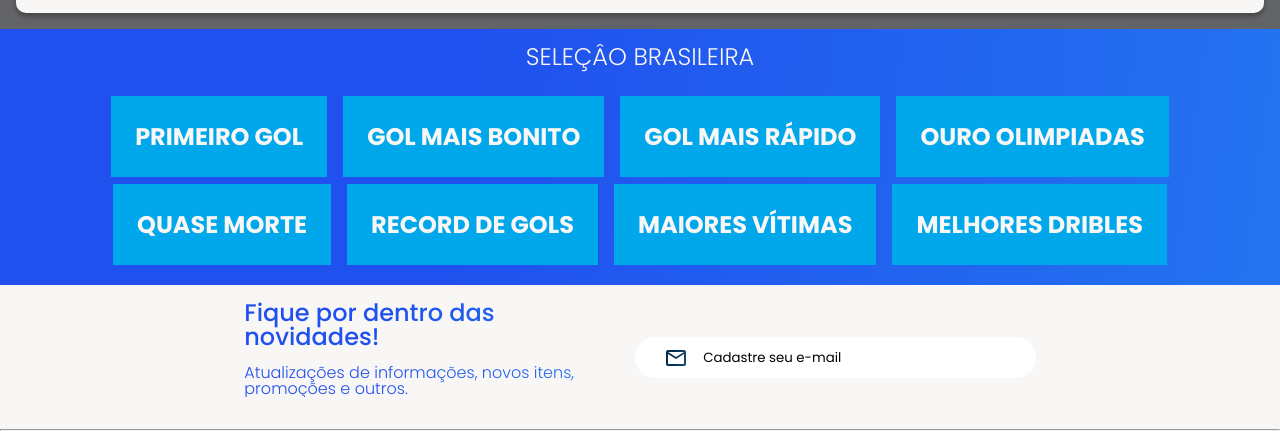
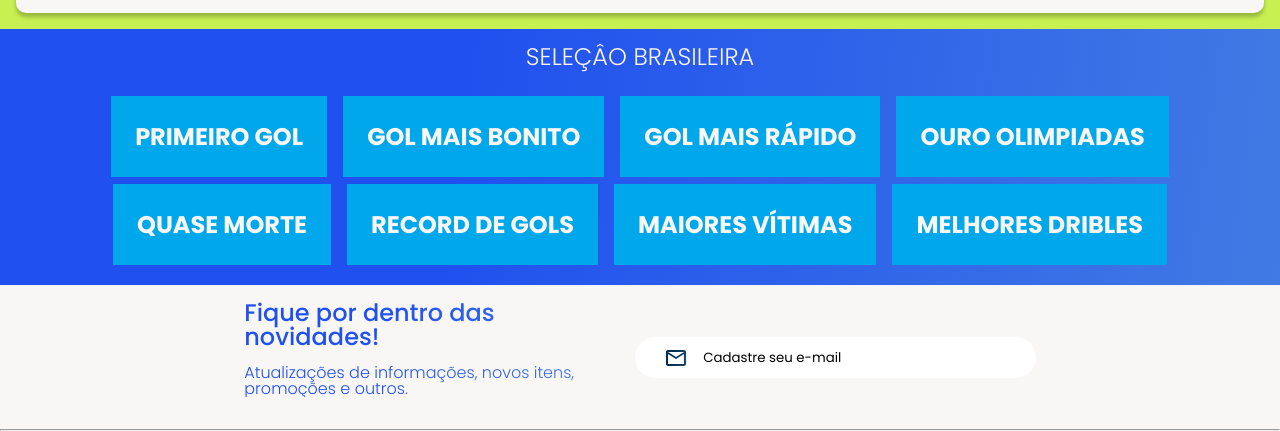
Before and after one commit to felpxis/alura-books, a plain HTML site: page index.html in a window 1280 px wide. Shown: the part 3388-3819 px from the top of the page. Drawn offline with nearby package versions, Linux system fonts and the light colour scheme.

Commit message:
,,,,,,,,,

```diff
--- a/styles.css
+++ b/styles.css
@@ -7,10 +7,10 @@
 
 
 :root {
-    --cor-de-fundo: #626366;
+    --cor-de-fundo: #c7f152;
     --branco: hsl(0, 23%, 97%);
     --laranja: hsl(197, 100%, 46%);
-    --azul-degrade: linear-gradient(97.54deg, hsl(226, 86%, 53%) 35.49%, hwb(207 15% 5%) 165.37%);
+    --azul-degrade: linear-gradient(97.54deg, hsl(226, 86%, 53%) 35.49%, hwb(207 39% 15%) 165.37%);
     --fonte-principal: "Poppins";
     --preto: hsl(64, 98%, 50%);
     --fonte-secundario: "Josefin Sans";
```
